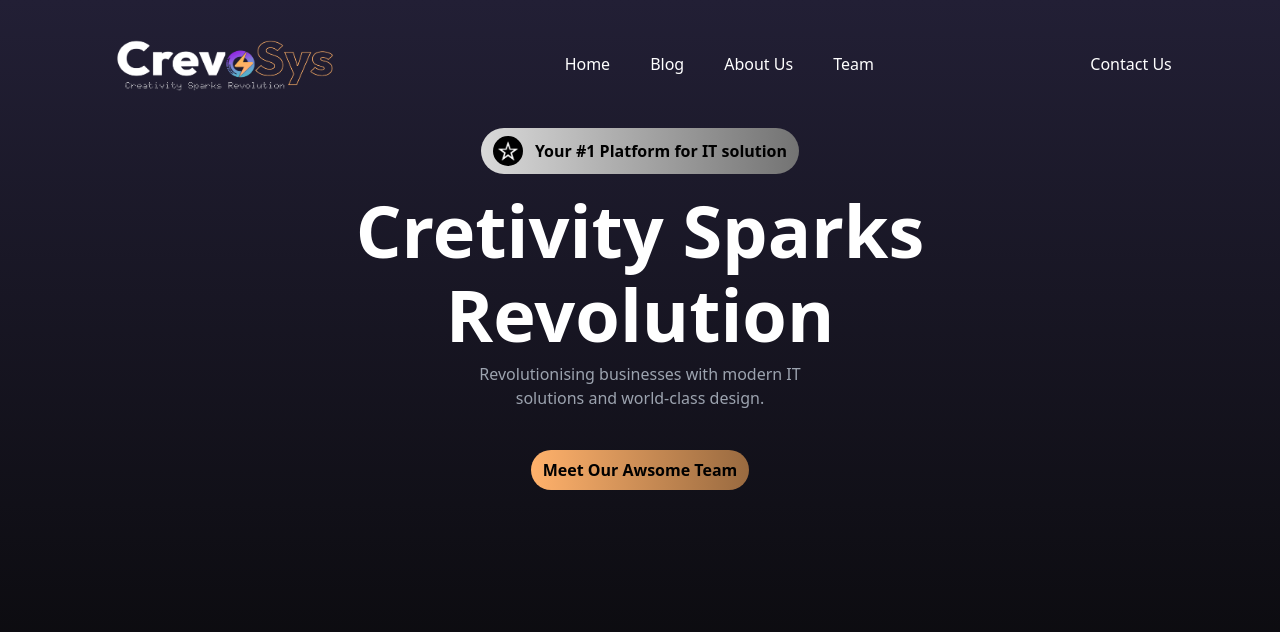
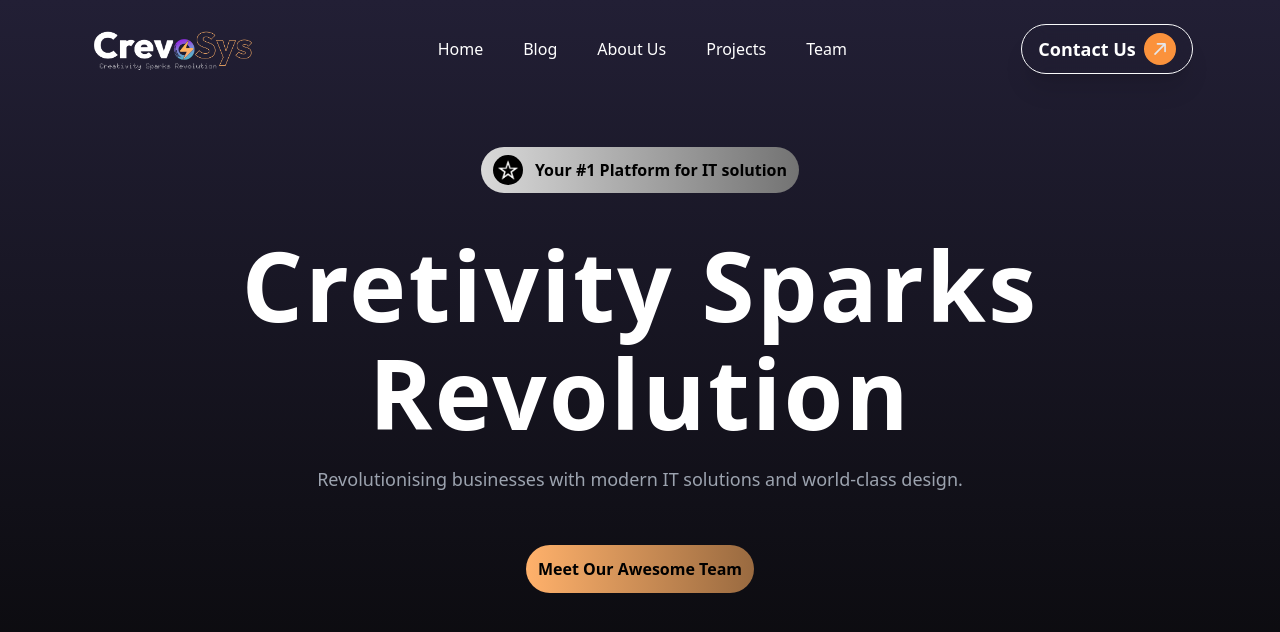
Before and after one commit to sahidDev09/CrevoSys, a React (Vite) app: page / in a window 1280 px wide. Shown: the top 632 px of the page. Built offline with nearby package versions, Linux system fonts and the light colour scheme.

Commit message:
fix ui mismatched

```diff
--- /dev/null
+++ b/src/components/Hero.jsx
@@ -0,0 +1,41 @@
+const Hero = () => {
+  return (
+    <div className="flex flex-col gap-3 justify-center mt-12 container mx-auto">
+      <div className="flex mb-5 items-center justify-center">
+        <div className=" rounded-full bg-gradient-to-r from-[#D9D9D9] to-[#737373] items-center">
+          <div className="flex items-center gap-3 md:py-2 md:px-3 p-2">
+            <img
+              className="w-[30px] h-[30px] rounded-2xl"
+              src="star.png"
+              alt=""
+            />
+            <h1 className="text-black font-semibold text-sm md:text-base">
+              Your #1 Platform for IT solution
+            </h1>
+          </div>
+        </div>
+      </div>
+      <div className="flex mt-3 items-center justify-center">
+        <h1 className="text-white md:text-8xl text-4xl font-semibold tracking-wide">
+          Cretivity Sparks <br />{" "}
+          <span className="mt-3 items-center justify-center flex">
+            Revolution
+          </span>{" "}
+        </h1>
+      </div>
+      <div className="flex mt-3 items-center justify-center">
+        <p className="text-gray-400 md:text-lg text-center">
+          Revolutionising businesses with modern IT solutions and world-class
+          design.
+        </p>
+      </div>
+      <div className="flex md:mt-10 mt-5 items-center justify-center">
+        <div className="rounded-full bg-gradient-to-r from-[#FFB16B] to-[#996A40] md:p-3 p-2 text-white">
+          <p className="font-semibold text-black">Meet Our Awesome Team</p>
+        </div>
+      </div>
+    </div>
+  );
+};
+
+export default Hero;
--- a/src/components/Home.jsx
+++ b/src/components/Home.jsx
@@ -1,30 +1,13 @@
-import React from 'react'
-import Navbar from './Navbar'
+import Hero from "./Hero";
+import Navbar from "./Navbar";
 
-export default function
-() {
+const Home = () => {
   return (
-    <div className='bg-gradient-to-t from-[#070707] to-[#221f35] h-screen'>
-        <Navbar/>
-        <div className='flex mb-5 items-center justify-center'>
-            <div className=' rounded-full bg-gradient-to-r from-[#D9D9D9] to-[#737373] items-center justify-center'>
-                <div className="flex items-center gap-3 justify-center py-2 px-3">
-                    <img className='w-[30px] h-[30px] rounded-2xl' src="star.png" alt="" />
-                    <h1 className="text-black font-semibold">Your #1 Platform for IT solution</h1>
-                </div>
-            </div>
-        </div>
-        <div className='flex mt-3 items-center justify-center'>
-            <h1 className='text-white text-7xl font-semibold'>Cretivity Sparks <br /> <span className='mt-3 items-center justify-center flex'>Revolution</span> </h1>
-        </div>
-        <div className='flex mt-3 items-center justify-center'>
-            <p className='text-gray-400'>Revolutionising businesses with modern IT <br /> <span className='items-center justify-center flex'>solutions and world-class design.</span></p>
-        </div>
-        <div className='flex mt-10 items-center justify-center'>
-             <div className='rounded-full bg-gradient-to-r from-[#FFB16B] to-[#996A40] px-3 py-2'>
-                <p className='font-semibold'>Meet Our Awsome Team</p>
-             </div>
-        </div>
+    <div className="bg-gradient-to-t from-[#070707] to-[#221f35] h-screen">
+      <Navbar />
+      <Hero />
     </div>
-  )
-}
+  );
+};
+
+export default Home;
--- a/src/components/Navbar.jsx
+++ b/src/components/Navbar.jsx
@@ -1,23 +1,37 @@
-import React from 'react'
-
-function Navbar() {
+const Navbar = () => {
   return (
-
     <div>
-        <div className='flex justify-around items-center '>
-            <img className='w-60 h-32' src="logo.png" alt="" srcset="" />
-            <div className='flex gap-10 cursor-pointer items-center justify-center text-white'>
+      <div className="md:flex justify-around items-center">
+        <img className="w-44 mx-auto md:mx-0" src="logo.png" alt="" />
+        <div className="flex gap-10 justify-center mb-4 md:mb-0 cursor-pointer items-center text-white">
           <a href="">Home</a>
-                <a href="">Blog</a>
+          <a href="" className="hidden md:inline-block">
+            Blog
+          </a>
           <a href="">About Us</a>
+          <a href="" className="hidden md:inline-block">
+            Projects
+          </a>
           <a href="">Team</a>
         </div>
-            <button className='bg-transparent border-white text-white'>
-                <a href="">Contact Us</a>
+        <div>
+          <button
+            type="submit"
+            className="flex justify-center gap-2 items-center mx-auto shadow-xl text-lg  backdrop-blur-md lg:font-semibold isolation-auto border-gray-50 text-white before:absolute before:w-full before:transition-all before:duration-700 before:hover:w-full before:-left-full before:hover:left-0 before:rounded-full before:bg-orange-400 hover:text-gray-50 before:-z-10 before:aspect-square before:hover:scale-150 before:hover:duration-700 hover:border-none relative z-10 px-4 py-2 overflow-hidden border  rounded-full group">
+            Contact Us
+            <svg
+              className="w-8 h-8 justify-end group-hover:rotate-90 group-hover:bg-gray-50 text-gray-50 bg-orange-400 ease-linear duration-300 rounded-full border-gray-700 group-hover:border-none p-2 rotate-45"
+              viewBox="0 0 16 19"
+              xmlns="http://www.w3.org/2000/svg">
+              <path
+                d="M7 18C7 18.5523 7.44772 19 8 19C8.55228 19 9 18.5523 9 18H7ZM8.70711 0.292893C8.31658 -0.0976311 7.68342 -0.0976311 7.29289 0.292893L0.928932 6.65685C0.538408 7.04738 0.538408 7.68054 0.928932 8.07107C1.31946 8.46159 1.95262 8.46159 2.34315 8.07107L8 2.41421L13.6569 8.07107C14.0474 8.46159 14.6805 8.46159 15.0711 8.07107C15.4616 7.68054 15.4616 7.04738 15.0711 6.65685L8.70711 0.292893ZM9 18L9 1H7L7 18H9Z"
+                className="fill-gray-200 group-hover:fill-gray-800"></path>
+            </svg>
           </button>
         </div>
       </div>
-  )
-}
+    </div>
+  );
+};
 
-export default Navbar
+export default Navbar;
```
Lines whose indentation alone changed are shown as unchanged.
